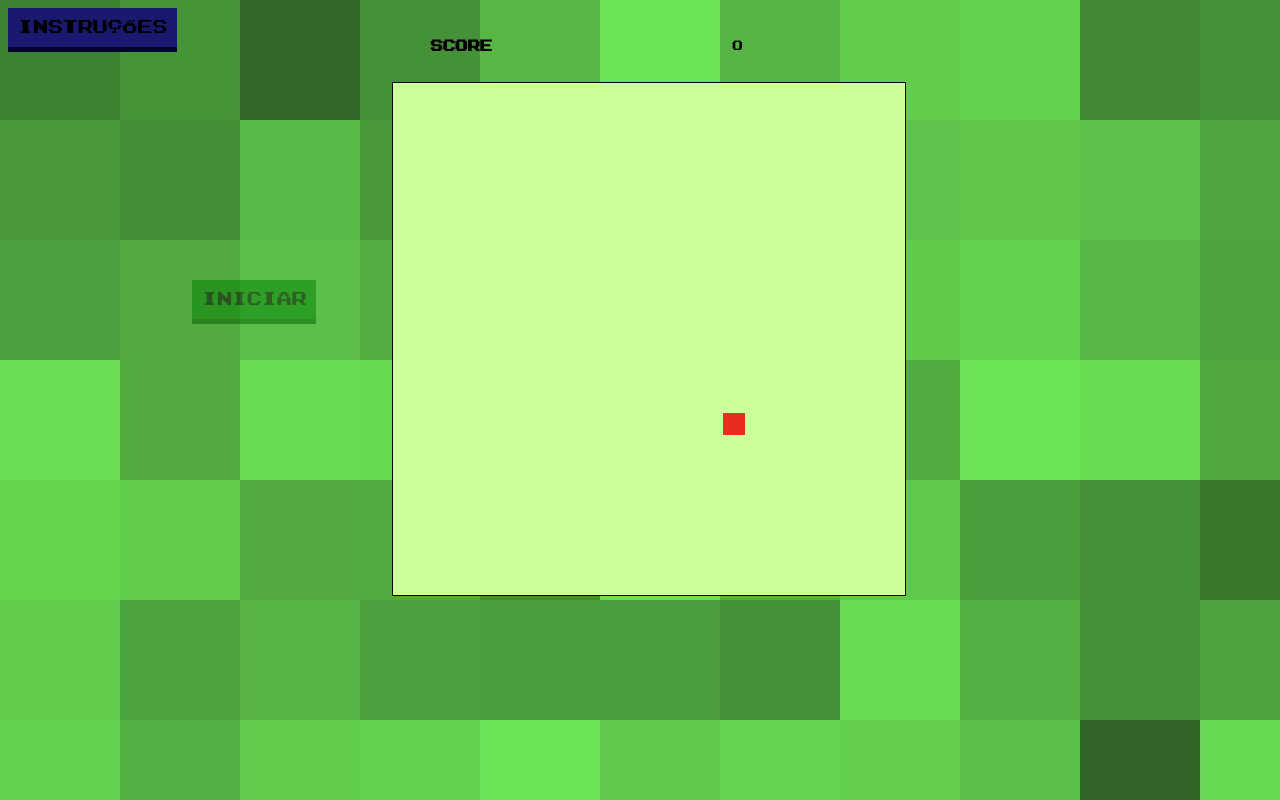
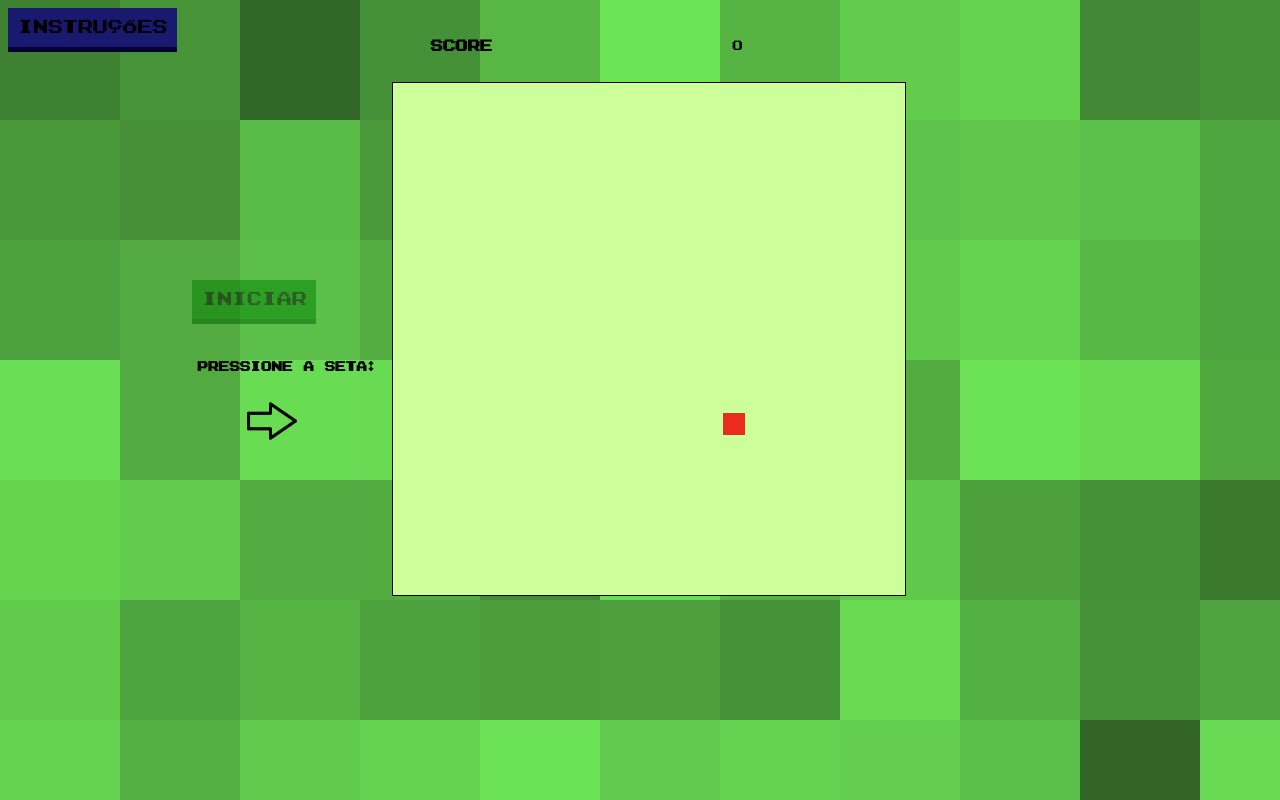
Before and after one commit to AnaMasFlaviaMoraes/jogo_cobrinha, a plain HTML site: page pages/index.html in a window 1280 px wide. Both pictures are taken after a click on the button "Iniciar". Drawn offline with Linux system fonts and the light colour scheme.

Commit message:
Adicionando div de dica

```diff
--- a/js/script.js
+++ b/js/script.js
@@ -6,6 +6,7 @@ let div_game_over = document.getElementById('game_over');
 let best_recordes = document.getElementById('best_recordes');
 let new_game = document.getElementById('new_game');
 let button_start = document.getElementById('start');
+let div_dica = document.getElementById('dica');
 
 let recorde = 0;
 
@@ -14,6 +15,7 @@ game_over = new Audio("../style/sounds/game_over.mp3");
 
 function start(){
     button_start.disabled = true;
+    div_dica.style.display = "block";
     let ctx = area.getContext("2d");
 
     document.addEventListener("keydown", changeDirection);
@@ -99,6 +101,7 @@ function start(){
     let lastKeyPressed = "";
 
     function changeDirection(e){
+        div_dica.style.display = "none";
         switch (e.keyCode) {
             case 37: // Equerda
                 if(lastKeyPressed != "right"){
--- a/pages/index.html
+++ b/pages/index.html
@@ -28,6 +28,10 @@
         <button class="btn btn-green" id="start" onclick="start()">Iniciar</button>
         <canvas id="boardGame" width="512" height="512"></canvas>
     </div>
+    <div id="dica">
+        <h5>Pressione a seta:</h5>
+        <img src="../style/images/seta-direita.png" alt="seta-direita" id="seta-direita">
+    </div>
 
     <div id="game_over">
         <h3>GAME OVER</h3>
--- a/style/styles.css
+++ b/style/styles.css
@@ -75,6 +75,17 @@ h5{
 #start{
     margin-top: 200px;
     position: absolute;
+}
+
+#seta-direita{
+    width: 50px;
+    height: 50px;
+    margin-left: 50px;
+}
+#dica{
+    display: none;
+    margin-left: -1000px;
+    margin-top: 330px;
 }
 
 #div_recordes{
```
Also changed, not shown: style/images/seta-direita.png (added).
